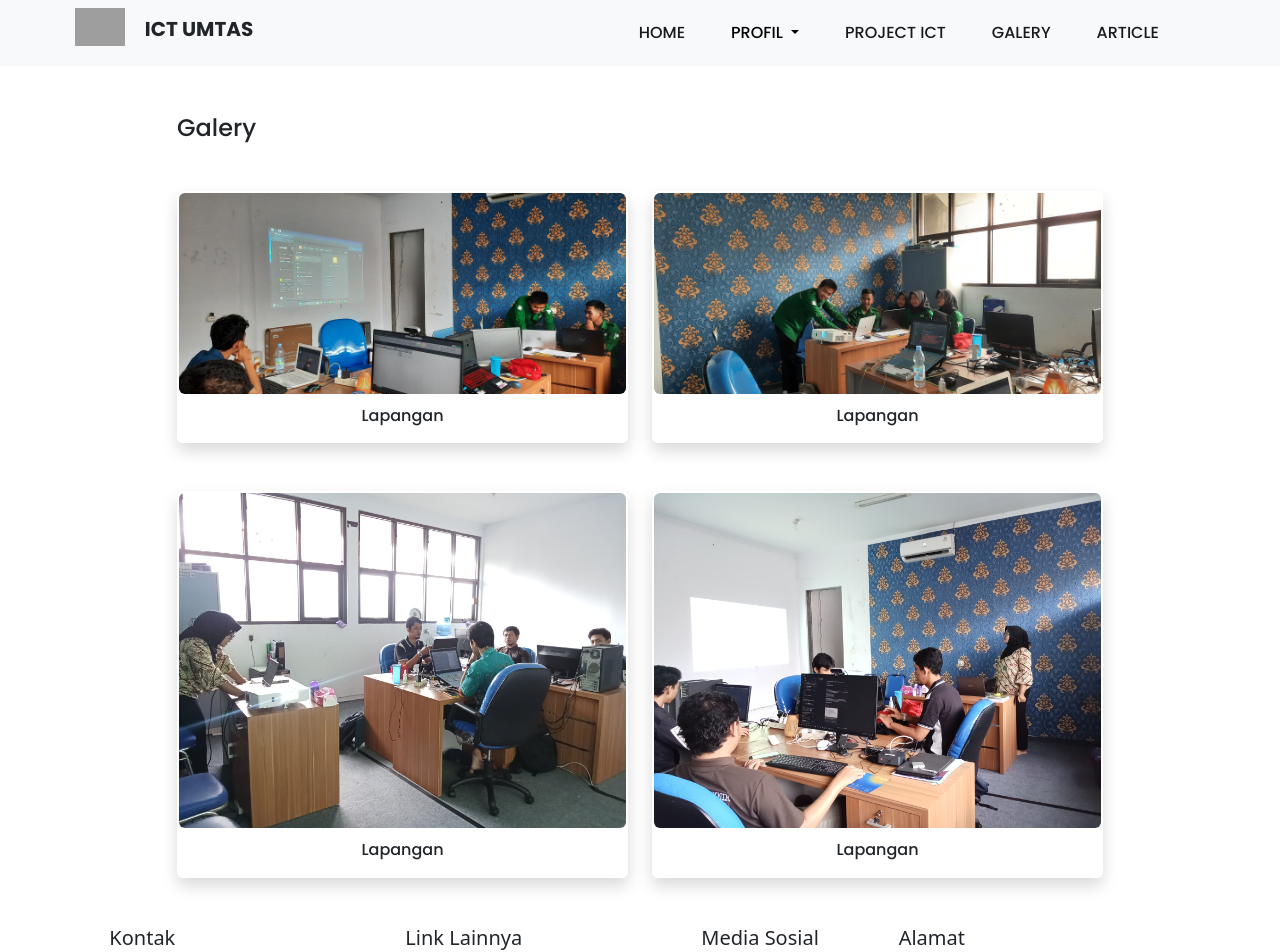
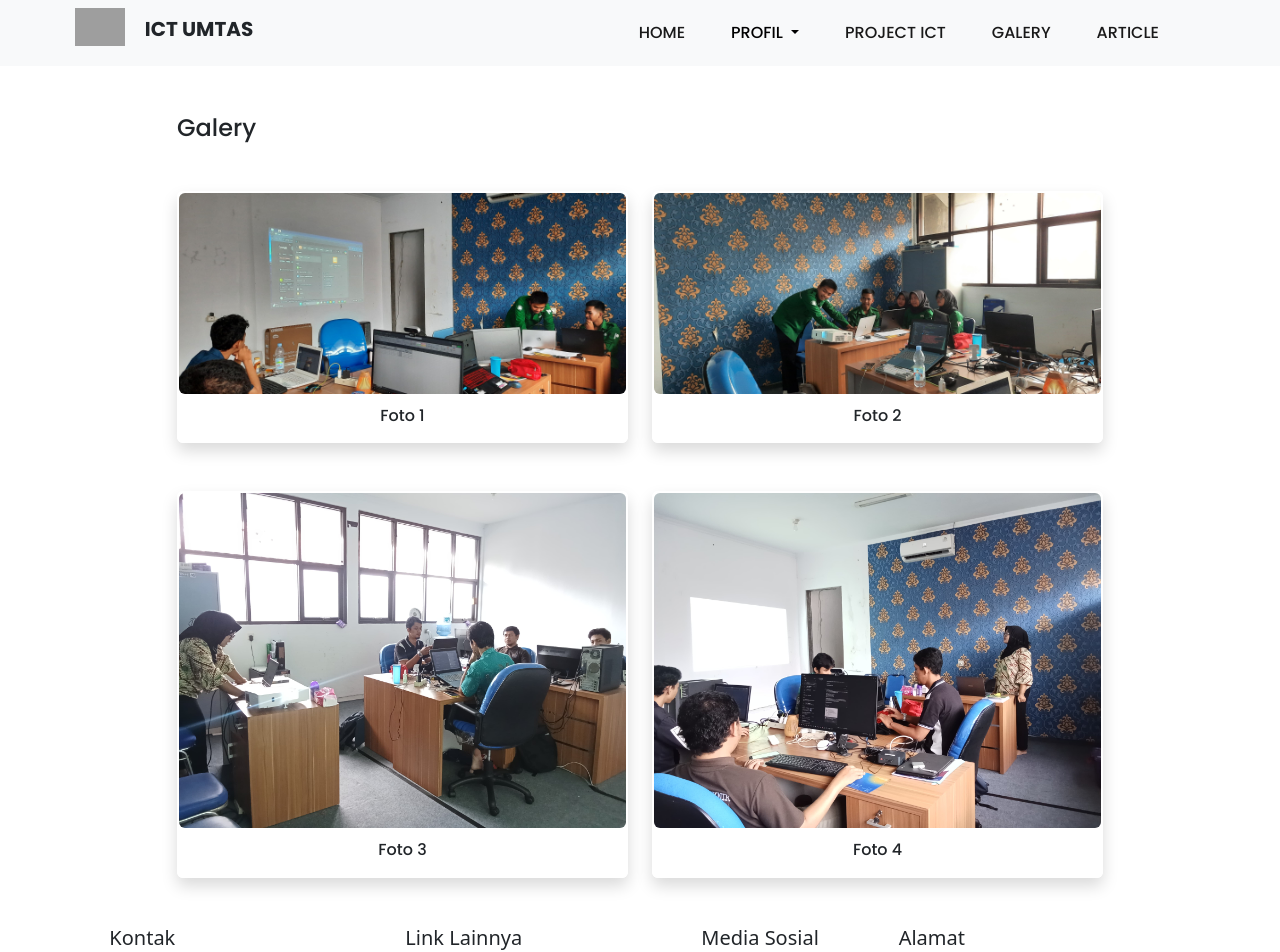
Before and after one commit to pkl-umtas/ICT-UMTAS, a Nuxt app: page /Galery in a window 1280 px wide. Shown: the top 952 px of the page. Built offline with nearby package versions, Linux system fonts and the light colour scheme; grey boxes are pictures that could not be loaded.

Commit message:
Update index.vue

```diff
--- a/pages/Galery/index.vue
+++ b/pages/Galery/index.vue
@@ -7,7 +7,7 @@
                 <div class="card rounded-2 shadow">
                     <img src="~/assets/img/aset2.jpg" class="card-img-top rounded-2" alt="img-artikel">
                     <div class="card-body p-2 mt-1">
-                        <h6 class="text-center">Lapangan</h6>
+                        <h6 class="text-center">Foto 1</h6>
                     </div>
                 </div>
             </div>
@@ -15,7 +15,7 @@
                 <div class="card rounded-2 shadow">
                     <img src="~/assets/img/aset4.jpg" class="card-img-top rounded-2" alt="img-artikel">
                     <div class="card-body p-2 mt-1">
-                        <h6 class="text-center">Lapangan</h6>
+                        <h6 class="text-center">Foto 2</h6>
                     </div>
                 </div>
             </div>
@@ -25,7 +25,7 @@
                 <div class="card rounded-2 shadow">
                     <img src="~/assets/img/aset.jpg" class="card-img-top rounded-2" alt="img-artikel">
                     <div class="card-body p-2 mt-1">
-                        <h6 class="text-center">Lapangan</h6>
+                        <h6 class="text-center">Foto 3</h6>
                     </div>
                 </div>
             </div>
@@ -33,7 +33,7 @@
                 <div class="card rounded-2 shadow">
                     <img src="~/assets/img/aset3.jpg" class="card-img-top rounded-2" alt="img-artikel">
                     <div class="card-body p-2 mt-1">
-                        <h6 class="text-center">Lapangan</h6>
+                        <h6 class="text-center">Foto 4</h6>
                     </div>
                 </div>
             </div>
```
